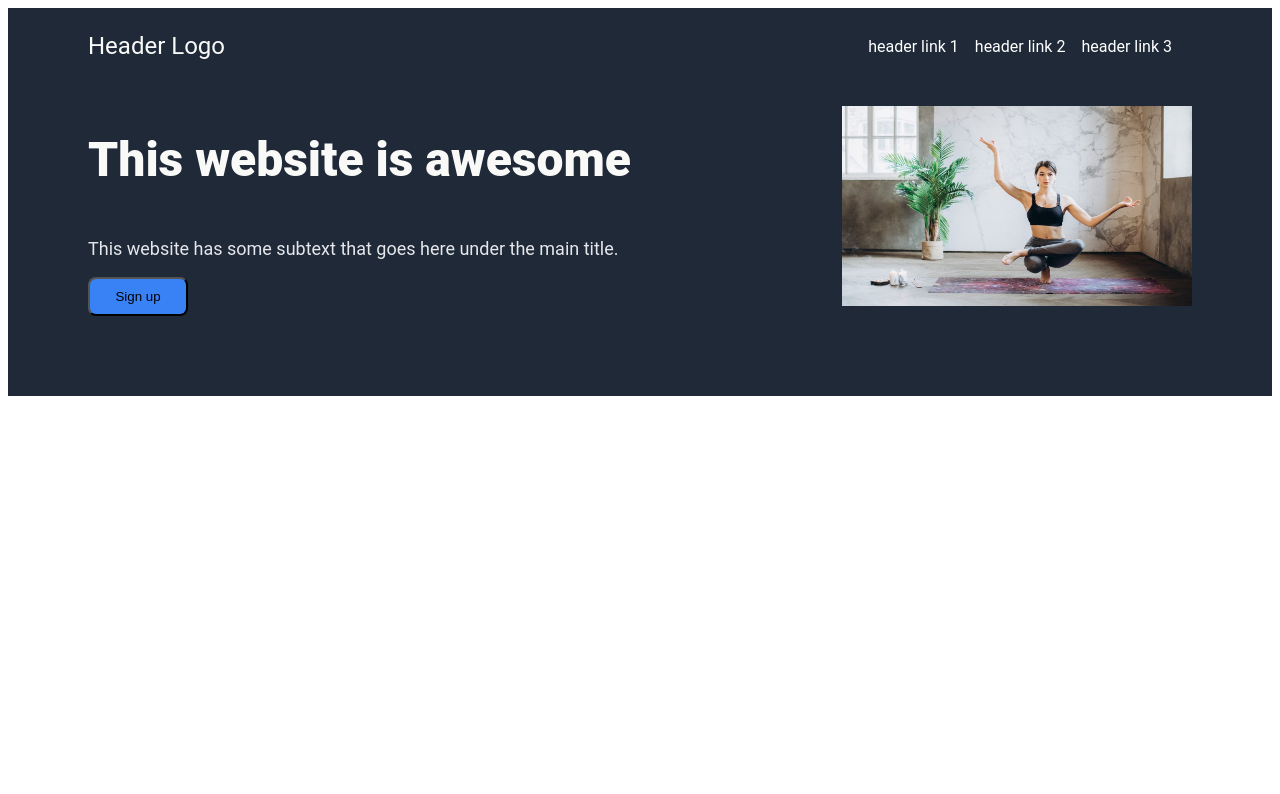
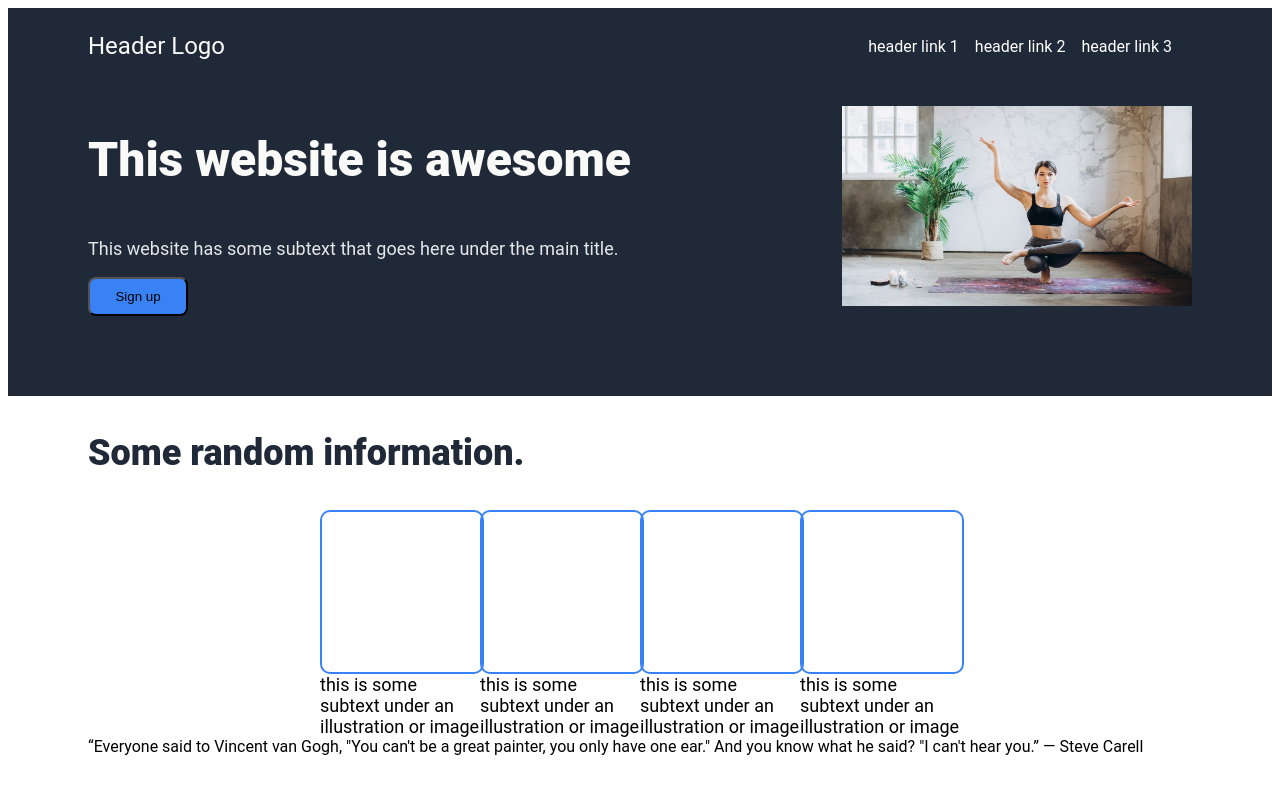
Before and after one commit to CMFernandes/landing-page, a plain HTML site: page index.html in a window 1280 px wide. Drawn offline with Linux system fonts and the light colour scheme.

Commit message:
main content layout setup

```diff
--- a/index.html
+++ b/index.html
@@ -29,6 +29,34 @@
             </div>
         </div>
 
+        <div class="main-content">
+            <div class="first-section">
+                <p class="info-text"> Some random information. </p>
+                <div class="card-container">
+                    <div class="full-card">
+                        <div class="card"></div>
+                        <div class="card-text">this is some subtext under an illustration or image</div>
+                    </div>
+                    <div class="full-card">
+                        <div class="card"></div>
+                        <div class="card-text">this is some subtext under an illustration or image</div>
+                    </div>
+                    <div class="full-card">
+                        <div class="card"></div>
+                        <div class="card-text">this is some subtext under an illustration or image</div>
+                    </div>
+                    <div class="full-card">
+                        <div class="card"></div>
+                        <div class="card-text">this is some subtext under an illustration or image</div>
+                    </div>
+                </div>
+            </div>
+
+            <div class="quote-section"> “Everyone said to Vincent van Gogh, "You can't be a great painter, you only have one ear." And you know what he said? "I can't hear you.”
+                ― Steve Carell
+            </div>
+        </div>
+
 
 </body>
 </html>
--- a/style.css
+++ b/style.css
@@ -2,7 +2,7 @@ body {
     font-family: roboto, sans-serif;
 }
 
-
+/* header-start*/
 .header {
     background-color:   #1F2937 ;
     display: flex;
@@ -31,6 +31,10 @@ ul {
     color: white;
 }
 
+/* header-end*/
+
+
+/* hero-start*/
 
 .hero-container{
     background-color: #1F2937;
@@ -73,3 +77,44 @@ h1 {
     width: 350px;
     height: 200px;
 }
+
+/* hero-end*/
+
+/*main-content-start*/
+
+.card{
+   height: 160px;
+   width: 160px;
+   border: 2px solid  #3882F6;
+   border-radius: 10px;
+}
+
+.full-card {
+    font-size: 18px;
+    width: 160px;
+}
+
+.main-content {
+    display: flex;
+    flex-direction: column;
+    padding-left: 80px;
+    padding-right: 80px;
+}
+
+.first-section {
+    display: flex;
+    flex-direction: column;
+}
+.info-text {
+    font-size: 36px;
+    font-weight: 800;
+    color: #1F2937;
+}
+.card-container {
+    display: flex;
+    justify-content: center;
+
+
+
+
+}
```
